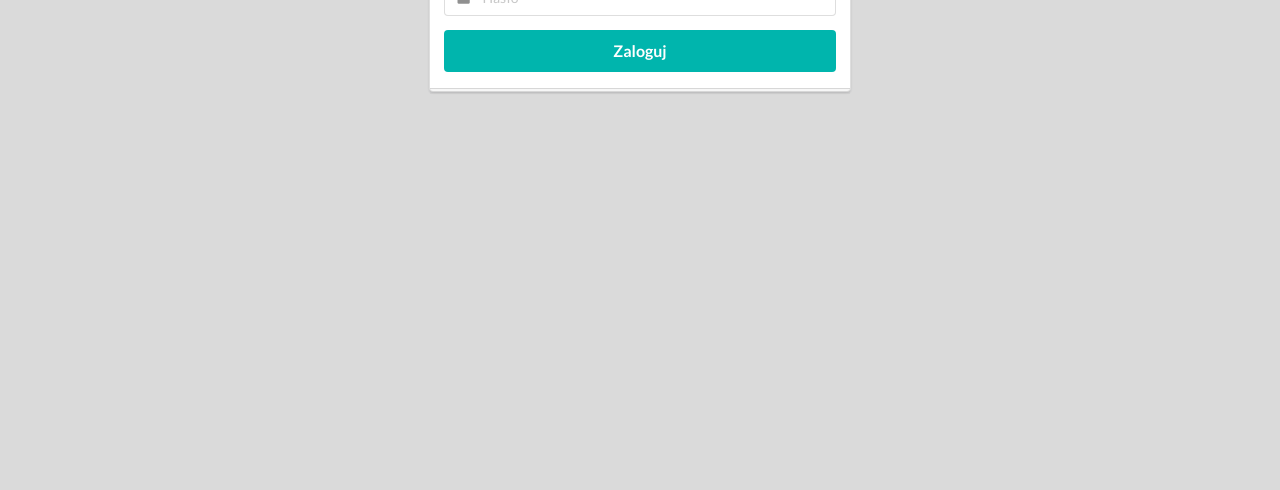
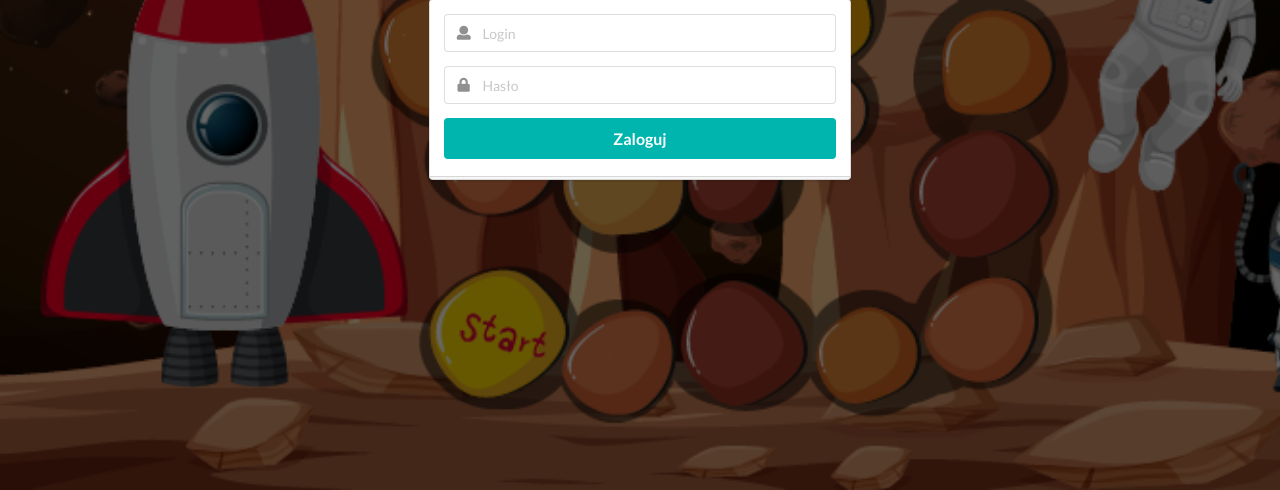
Before and after one commit to izajasz13/Junior-intro-frontend, a React app: page /#/login in a window 1280 px wide. Shown: the part 310-800 px from the top of the page. Built offline with nearby package versions, Linux system fonts and the light colour scheme.

Commit message:
Login page background

```diff
--- a/src/components/Login/login.css
+++ b/src/components/Login/login.css
@@ -1,5 +1,6 @@
 body {
-    background-color: #DADADA;
+    background-image: linear-gradient(rgba(0, 0, 0, 0.6), rgba(0, 0, 0, 0.6)), url("./background.png");
+    background-size: cover;
   }
   body > .grid {
     height: 100%;
@@ -9,5 +10,8 @@ body {
   }
   .column {
     max-width: 450px;
-    margin-top: 180px;
+    margin: auto;
   }
+  .ui.middle.aligned.center.aligned.grid {
+      height: 100vh;
+  }
```
